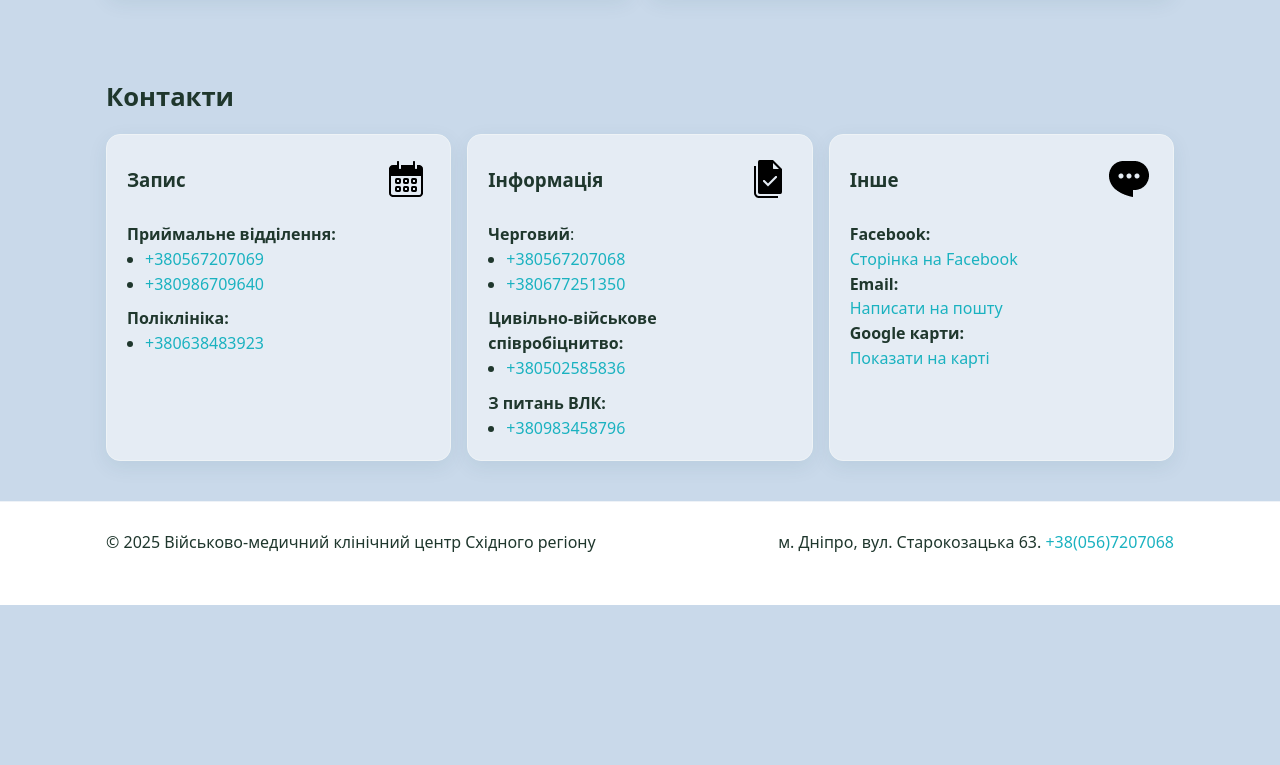
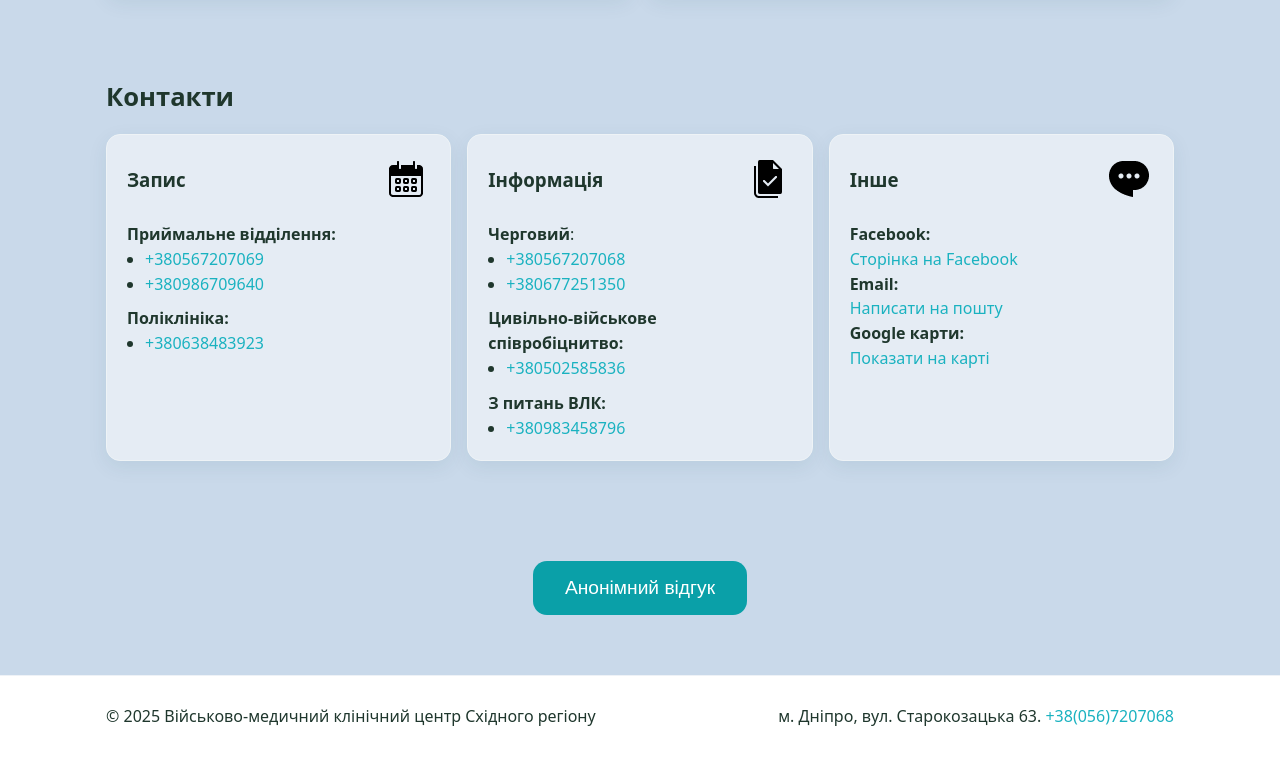
Before and after one commit to pashius/simple-web, a plain HTML site: page index.html in a window 1280 px wide. Shown: the part 1164-1929 px from the top of the page. Before the commit the page ends 1769 px from the top, so only its background shows below. Drawn offline with Linux system fonts and the light colour scheme.

Commit message:
Update index.html

```diff
--- a/index.html
+++ b/index.html
@@ -188,6 +188,37 @@
 
   /* Anchors offset for sticky header */
   .anchor{position:relative; top:-70px; visibility:hidden}
+
+    /* Review form buttons and stuff */
+
+  .feedback-wrap{
+  display:flex;
+  justify-content:center;
+  margin:20px 0;
+    }
+
+  .btn-feedback{
+  font-size:1.2rem;
+  padding:1rem 2rem;
+  border-radius:14px;
+  border:none;
+  background:var(--brand);
+  color:#fff;
+  cursor:pointer;
+  transition:transform .2s ease, filter .2s ease;
+  }
+
+.btn-feedback:hover{
+  filter:brightness(1.1);
+  transform:scale(1.05);
+}
+
+  .feedback{
+    margin-top:12px; background:var(--card); border:1px solid #eef3f6;
+    border-radius:var(--radius); box-shadow:var(--shadow);
+    padding:16px; overflow:hidden; transition:max-height .3s ease;
+  }
+
 </style>
 </head>
 <body>
@@ -361,6 +392,15 @@
     </div>
 
   </section>
+   <span class="form">
+    <section>
+
+      <div class="feedback-wrap">
+        <a href="https://forms.gle/7jLYAMLS3YYKwC868"><button id="feedbackBtn" class="btn-feedback">Анонімний відгук</button></a>
+      </div>
+
+    </section>
+  </span>
 </main>
 
 <footer>
```
